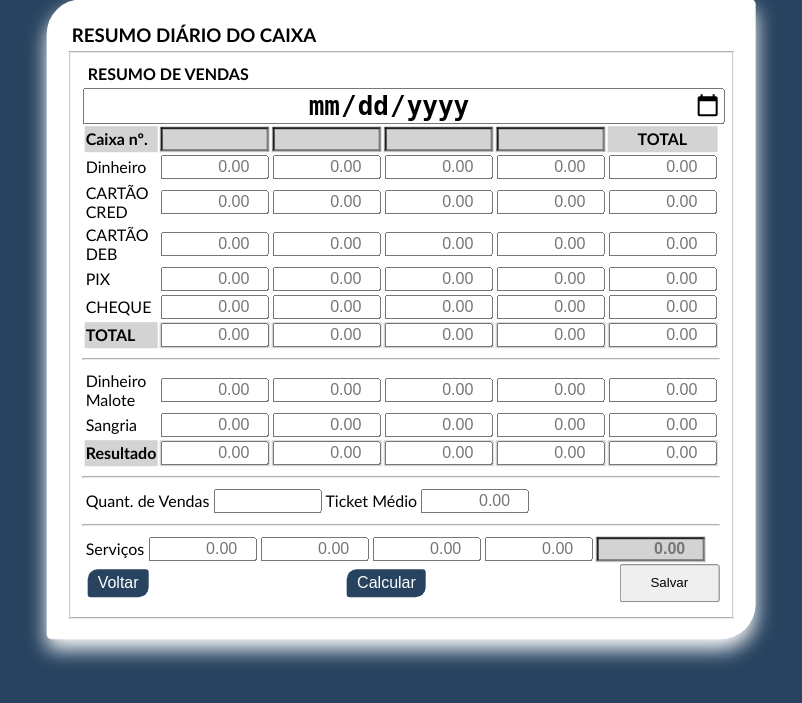
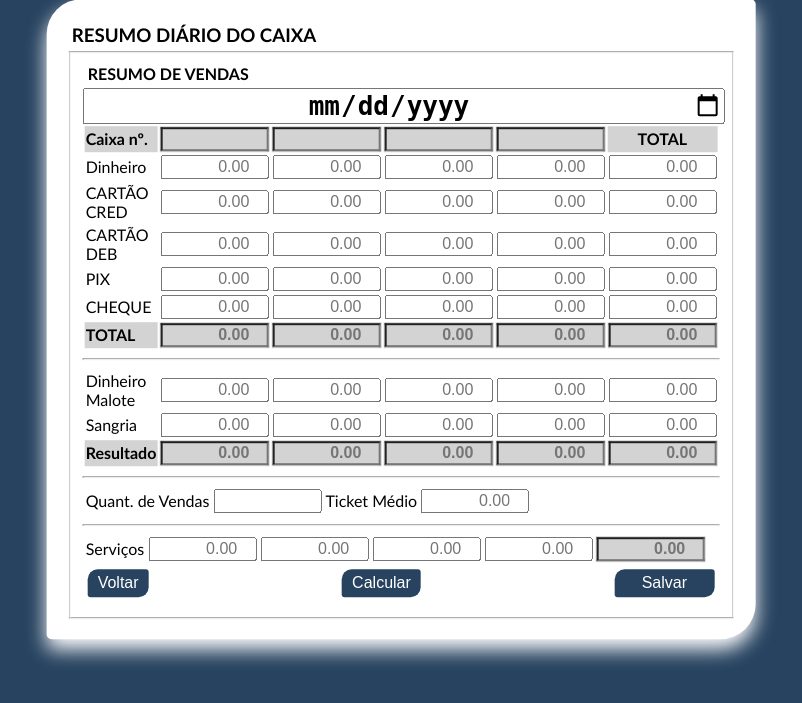
Before and after one commit to kaduoliveira/resumo_caixa, a Flask app: page /novo in a window 1280 px wide. Shown: the part 81-784 px from the top of the page, without its empty margins (239-1041 px from the left). Run offline with Flask 3, Linux system fonts and the light colour scheme; the visitor is signed in with stand-in values (Sample User, id 1).

Commit message:
voltando ao padrao flask puro

```diff
--- a/helpers.py
+++ b/helpers.py
@@ -6,7 +6,7 @@ from wtforms import DateField, IntegerField, DecimalField, validators, SubmitFie
 # Definindo a classe do formulário para cada caixa de entrada
 class FormularioCaixa(FlaskForm):
     data = DateField('Data', format='%Y-%m-%d')
-    caixa1 = IntegerField('Caixa1', [validators.DataRequired()])
+    caixa1 = IntegerField('Caixa 1', [validators.DataRequired()])
     caixa2 = IntegerField('Caixa 2')
     caixa3 = IntegerField('Caixa 3')
     caixa4 = IntegerField('Caixa 4')
--- a/templates/novo.html
+++ b/templates/novo.html
@@ -20,115 +20,116 @@
     <form method="post" action="/criar" >
         <fieldset>
             <h4>RESUMO DE VENDAS</h4>
-            {{ form.data(tabindex=1, class="form-horizontal")}}
+            <input type="date" name="data" id="data" required>
             <table>
                 <tr class="caixa">
                     <td><label for="caixa1">Caixa nº.</label></td>
-                    <td>{{ form.caixa1() }}</td>
-                    <td>{{ form.caixa2() }}</td>
-                    <td>{{ form.caixa3() }}</td>
-                    <td>{{ form.caixa4() }}</td>
+                    <td><input type="number" id="caixa1" name="caixa1" required></td>
+                    <td><input type="number" id="caixa2" name="caixa2"></td>
+                    <td><input type="number" id="caixa3" name="caixa3"></td>
+                    <td><input type="number" id="caixa4" name="caixa4"></td>
                     <td style="text-align: center;">TOTAL</td>
                 </tr>
                 <tr>
                     <td><label for="dinheiro1">Dinheiro</label></td>
-                    <td>{{ form.dinheiro1(tabindex="3", step="0.01", min="0", class="coluna1", placeholder="0.00", id="dinheiro1", oninput="atualizarTotal1(); atualizarTotalDinheiro(); calcularResultado1()") }}</td>
-                    <td>{{ form.dinheiro2(tabindex="11", type="number", step="0.01", min="0", class="coluna2", placeholder="0.00", id="dinheiro2", oninput="atualizarTotal2(); atualizarTotalDinheiro(); calcularResultado2()") }}</td>
-                    <td>{{ form.dinheiro3(tabindex="19", type="number", step="0.01", min="0", class="coluna3", placeholder="0.00", id="dinheiro3", oninput="atualizarTotal3(); atualizarTotalDinheiro(); calcularResultado3()") }}</td>
-                    <td>{{ form.dinheiro4(tabindex="27", type="number", step="0.01", min="0", class="coluna4", placeholder="0.00", id="dinheiro4", oninput="atualizarTotal4(); atualizarTotalDinheiro(); calcularResultado4()") }}</td>
-                    <td>{{ form.dinheiro_total(type="number", step="0.01", min="0", class="coluna5", placeholder="0.00", id="dinheiro_total") }}</td>
+                    <td><input type="number" step="0.01" min="0" class="coluna1" placeholder="0.00" id="dinheiro1" name="dinheiro1" oninput="atualizarTotal1(); atualizarTotalDinheiro(); calcularResultado1()"></td>
+                    <td><input type="number" step="0.01" min="0" class="coluna2" placeholder="0.00" id="dinheiro2" name="dinheiro2" oninput="atualizarTotal2(); atualizarTotalDinheiro(); calcularResultado2() "></td>
+                    <td><input type="number" step="0.01" min="0" class="coluna3" placeholder="0.00" id="dinheiro3" name="dinheiro3" oninput="atualizarTotal3(); atualizarTotalDinheiro(); calcularResultado4()"></td>
+                    <td><input type="number" step="0.01" min="0" class="coluna4" placeholder="0.00" id="dinheiro4" name="dinheiro4" oninput="atualizarTotal4(); atualizarTotalDinheiro(); calcularResultado4()"></td>
+                    <td><input type="number" step="0.01" min="0" class="coluna5" placeholder="0.00" id="dinheiro_total" name="dinheiro_total" readonly></td>
+
                 </tr>
                 <tr>
                     <td><label for="cartao_cred1">CARTÃO CRED</label></td>
-                    <td>{{ form.cartao_cred1(tabindex="4", type="number", step="0.01", min="0", class="", placeholder="0.00", id="cartao_cred1", oninput="atualizarTotal1(); atualizarTotalCartaoCred()") }} </td>
-                    <td>{{ form.cartao_cred2(tabindex="12", type="number", step="0.01", min="0", class="", placeholder="0.00", id="cartao_cred2", oninput="atualizarTotal2(); atualizarTotalCartaoCred()") }} </td>
-                    <td>{{ form.cartao_cred3(tabindex="20", type="number", step="0.01", min="0", class="", placeholder="0.00", id="cartao_cred3", oninput="atualizarTotal3(); atualizarTotalCartaoCred()") }} </td>
-                    <td>{{ form.cartao_cred4(tabindex="28", type="number", step="0.01", min="0", class="", placeholder="0.00", id="cartao_cred4", oninput="atualizarTotal4(); atualizarTotalCartaoCred()") }} </td>
-                    <td>{{ form.cartao_cred_total(type="number", step="0.01", min="0", class="", placeholder="0.00", id="cartao_cred_total") }}</td>
+                    <td><input type="number" step="0.01" min="0" class="" placeholder="0.00" id="cartao_cred1" name="cartao_cred1" oninput="atualizarTotal1(); atualizarTotalCartaoCred()"></td>
+                    <td><input type="number" step="0.01" min="0" class="" placeholder="0.00" id="cartao_cred2" name="cartao_cred2" oninput="atualizarTotal2(); atualizarTotalCartaoCred()"></td>
+                    <td><input type="number" step="0.01" min="0" class="" placeholder="0.00" id="cartao_cred3" name="cartao_cred3" oninput="atualizarTotal3(); atualizarTotalCartaoCred()"></td>
+                    <td><input type="number" step="0.01" min="0" class="" placeholder="0.00"id="cartao_cred4" name="cartao_cred4" oninput="atualizarTotal4(); atualizarTotalCartaoCred()"></td>
+                    <td><input type="number" step="0.01" min="0" class="" placeholder="0.00" id="cartao_cred_total" name="cartao_cred_total" readonly></td>
                 </tr>
                 <tr>
                     <td><label for="cartao_deb1">CARTÃO DEB</label></td>
-                    <td>{{ form.cartao_deb1(tabindex="5", type="number", step="0.01", min="0", class="form-control",placeholder="0.00", id="cartao_deb1", oninput="atualizarTotal1(); atualizarTotalCartaoDeb()") }}</td>
-                    <td>{{ form.cartao_deb2(tabindex="13", type="number", step="0.01", min="0", class="form-control", placeholder="0.00", id="cartao_deb2", oninput="atualizarTotal2();  atualizarTotalCartaoDeb()") }}</td>
-                    <td>{{ form.cartao_deb3(tabindex="21", type="number", step="0.01", min="0", class="form-control", placeholder="0.00", id="cartao_deb3", oninput="atualizarTotal3();  atualizarTotalCartaoDeb()") }}</td>
-                    <td>{{ form.cartao_deb4(tabindex="29", type="number", step="0.01", min="0", class="form-control", placeholder="0.00", id="cartao_deb4", oninput="atualizarTotal4();  atualizarTotalCartaoDeb()") }}</td>
-                    <td>{{ form.cartao_deb_total(type="number", step="0.01", min="0", class="form-control", placeholder="0.00", id="cartao_deb_total") }}</td>
+                    <td><input type="number" step="0.01" min="0" class="form-control" placeholder="0.00" name="cartao_deb1" id="cartao_deb1" oninput="atualizarTotal1(); atualizarTotalCartaoDeb()"></td>
+                    <td><input type="number" step="0.01" min="0" class="form-control" placeholder="0.00" name="cartao_deb2" id="cartao_deb2" oninput="atualizarTotal2();  atualizarTotalCartaoDeb()"></td>
+                    <td><input type="number" step="0.01" min="0" class="form-control" placeholder="0.00" name="cartao_deb3" id="cartao_deb3" oninput="atualizarTotal3();  atualizarTotalCartaoDeb()"></td>
+                    <td><input type="number" step="0.01" min="0" class="form-control" placeholder="0.00" name="cartao_deb4" id="cartao_deb4" oninput="atualizarTotal4();  atualizarTotalCartaoDeb()"></td>
+                    <td><input type="number" step="0.01" min="0" class="form-control" placeholder="0.00" name="cartao_deb_total" id="cartao_deb_total" readonly></td>
                 </tr>
                 <tr>
                     <td><label for="pix1">PIX</label></td>
-                    <td>{{ form.pix1(tabindex="6", type="number", step="0.01", min="0", class="form-control", placeholder="0.00", id="pix1", oninput="atualizarTotal1(); atualizarTotalPix()") }}</td>
-                    <td>{{ form.pix2(tabindex="14", type="number", step="0.01", min="0", class="form-control", placeholder="0.00", id="pix2", oninput="atualizarTotal2(); atualizarTotalPix()") }}</td>
-                    <td>{{ form.pix3(tabindex="22", type="number", step="0.01", min="0", class="form-control", placeholder="0.00", id="pix3", oninput="atualizarTotal3(); atualizarTotalPix()") }}</td>
-                    <td>{{ form.pix4(tabindex="30", step="0.01", min="0", class="form-control", placeholder="0.00", id="pix4", oninput="atualizarTotal4(); atualizarTotalPix()") }}</td>
-                    <td>{{ form.pix_total(type="number", step="0.01", min="0", class="form-control", placeholder="0.00", id="pix_total") }}</td>
+                    <td><input type="number" step="0.01" min="0" class="form-control" placeholder="0.00" name="pix1" id="pix1" oninput="atualizarTotal1(); atualizarTotalPix()"></td>
+                    <td><input type="number" step="0.01" min="0" class="form-control" placeholder="0.00" name="pix2" id="pix2" oninput="atualizarTotal2(); atualizarTotalPix()"></td>
+                    <td><input type="number" step="0.01" min="0" class="form-control" placeholder="0.00" name="pix3" id="pix3" oninput="atualizarTotal3(); atualizarTotalPix()"></td>
+                    <td><input type="number" step="0.01" min="0" class="form-control" placeholder="0.00" name="pix4" id="pix4" oninput="atualizarTotal4(); atualizarTotalPix()"></td>
+                    <td><input type="number" step="0.01" min="0" class="form-control" placeholder="0.00" name="pix_total" id="pix_total" readonly></td>
                 </tr>
                 <tr>
                     <td><label for="cheque1">CHEQUE</label></td>
-                    <td>{{ form.cheque1(tabindex="7", step="0.01", min="0", class="form-control", placeholder="0.00", id="cheque1", oninput="atualizarTotal1(); atualizarTotalCheque()") }}</td>
-                    <td>{{ form.cheque2(tabindex="15", step="0.01", min="0", class="form-control", placeholder="0.00", id="cheque2", oninput="atualizarTotal2(); atualizarTotalCheque()") }}</td>
-                    <td>{{ form.cheque3(tabindex="23", step="0.01", min="0", class="form-control", placeholder="0.00", id="cheque3", oninput="atualizarTotal3(); atualizarTotalCheque()") }}</td>
-                    <td>{{ form.cheque4(tabindex="31", step="0.01", min="0", class="form-control", placeholder="0.00",  id="cheque4", oninput="atualizarTotal4(); atualizarTotalCheque()") }}</td>
-                    <td>{{ form.cheque_total(step="0.01", min="0", class="form-control", placeholder="0.00", id="cheque_total") }}</td>
+                    <td><input type="number" step="0.01" min="0" class="form-control" placeholder="0.00" name="cheque1" id="cheque1" oninput="atualizarTotal1(); atualizarTotalCheque()"></td>
+                    <td><input type="number" step="0.01" min="0" class="form-control" placeholder="0.00" name="cheque2" id="cheque2" oninput="atualizarTotal2(); atualizarTotalCheque()"></td>
+                    <td><input type="number" step="0.01" min="0" class="form-control" placeholder="0.00" name="cheque3" id="cheque3" oninput="atualizarTotal3(); atualizarTotalCheque()"></td>
+                    <td><input type="number" step="0.01" min="0" class="form-control" placeholder="0.00" name="cheque4" id="cheque4" oninput="atualizarTotal4(); atualizarTotalCheque()"></td>
+                    <td><input type="number" step="0.01" min="0" class="form-control" placeholder="0.00" name="cheque_total" id="cheque_total" readonly></td>
                 </tr>
                 <tr class="destaque">
                     <td><label class="destaque" for="total1">TOTAL</label></td>
-                    <td>{{ form.total1(step="0.01", min="0", class="form-control", placeholder="0.00", id="total1", oninput="atualizarTotalTotal()") }}</td>
-                    <td>{{ form.total2(step="0.01", min="0", class="form-control", placeholder="0.00", id="total2", oninput="atualizarTotalTotal()") }}</td>
-                    <td>{{ form.total3(step="0.01", min="0", class="form-control", placeholder="0.00", id="total3", oninput="atualizarTotalTotal()") }}</td>
-                    <td>{{ form.total4(step="0.01", min="0", class="form-control", placeholder="0.00", id="total4", oninput="atualizarTotalTotal()") }}</td>
-                    <td>{{ form.total_total(step="0.01", min="0", class="form-control", placeholder="0.00", id="total_total") }}</td>
+                    <td><input class="destaque" type="number" step="0.01" min="0" class="form-control" placeholder="0.00" name="total1" id="total1" oninput="atualizarTotalTotal()" readonly></td>
+                    <td><input class="destaque" type="number" step="0.01" min="0" class="form-control" placeholder="0.00" name="total2" id="total2" oninput="atualizarTotalTotal()" readonly></td>
+                    <td><input class="destaque" type="number" step="0.01" min="0" class="form-control" placeholder="0.00" name="total3" id="total3" oninput="atualizarTotalTotal()" readonly></td>
+                    <td><input class="destaque" type="number" step="0.01" min="0" class="form-control" placeholder="0.00" name="total4" id="total4" oninput="atualizarTotalTotal()" readonly></td>
+                    <td><input class="destaque" type="number" step="0.01" min="0" class="form-control" placeholder="0.00" name="total_total" id="total_total" readonly required></td>
                 </tr>
             </table>
             <hr>
             <table>
                 <tr>
                     <td><label for="malote1">Dinheiro Malote</label></td>
-                    <td>{{ form.malote1(tabindex="8", step="0.01", min="0", class="form-control", placeholder="0.00", id="malote1", oninput="atualizarTotalMalotes(); calcularResultado1()") }}</td>
-                    <td>{{ form.malote2(tabindex="16", step="0.01", min="0", class="form-control", placeholder="0.00", id="malote2", oninput="atualizarTotalMalotes(); calcularResultado2()") }}</td>
-                    <td>{{ form.malote3(tabindex="24", step="0.01", min="0", class="form-control", placeholder="0.00", id="malote3", oninput="atualizarTotalMalotes(); calcularResultado3()") }}</td>
-                    <td>{{ form.malote4(tabindex="32", step="0.01", min="0", class="form-control", placeholder="0.00", id="malote4", oninput="atualizarTotalMalotes(); calcularResultado4()") }}</td>
-                    <td>{{ form.malote_total(step="0.01", min="0", class="form-control", placeholder="0.00", id="malote_total") }}</td>
+                    <td><input type="number" step="0.01" min="0" class="form-control" placeholder="0.00" name="malote1" id="malote1" oninput="atualizarTotalMalotes(); calcularResultado1()"></td>
+                    <td><input type="number" step="0.01" min="0" class="form-control" placeholder="0.00" name="malote2" id="malote2" oninput="atualizarTotalMalotes(); calcularResultado2() "></td>
+                    <td><input type="number" step="0.01" min="0" class="form-control" placeholder="0.00" name="malote3" id="malote3" oninput="atualizarTotalMalotes(); calcularResultado3()"></td>
+                    <td><input type="number" step="0.01" min="0" class="form-control" placeholder="0.00" name="malote4" id="malote4" oninput="atualizarTotalMalotes(); calcularResultado4()"></td>
+                    <td><input type="number" step="0.01" min="0" class="form-control" placeholder="0.00" name="malote_total" id="malote_total" readonly></td>
                 </tr>
                 <tr class="sangria">
                     <td><label for="sangria1">Sangria</label></td>
-                    <td>{{ form.sangria1(tabindex="9", step="0.01", min="0", class="form-control", placeholder="0.00", id="sangria1", oninput="atualizarTotalSangria(); calcularResultado1()") }}</td>
-                    <td>{{ form.sangria2(tabindex="17", step="0.01", min="0", class="form-control", placeholder="0.00", id="sangria2", oninput="atualizarTotalSangria(); calcularResultado2()") }}</td>
-                    <td>{{ form.sangria3(tabindex="25", step="0.01", min="0", class="form-control", placeholder="0.00", id="sangria3", oninput="atualizarTotalSangria(); calcularResultado3()") }}</td>
-                    <td>{{ form.sangria4(tabindex="33", step="0.01", min="0", class="form-control", placeholder="0.00", id="sangria4", oninput="atualizarTotalSangria(); calcularResultado4()") }}</td>
-                    <td>{{ form.sangria_total(step="0.01", min="0", class="form-control", placeholder="0.00", id="sangria_total") }}</td>
+                    <td><input type="number" step="0.01" min="0" class="form-control" placeholder="0.00" name="sangria1" id="sangria1" oninput="atualizarTotalSangria(); calcularResultado1()"></td>
+                    <td><input type="number" step="0.01" min="0" class="form-control" placeholder="0.00" name="sangria2" id="sangria2" oninput="atualizarTotalSangria(); calcularResultado2() "></td>
+                    <td><input type="number" step="0.01" min="0" class="form-control" placeholder="0.00" name="sangria3" id="sangria3" oninput="atualizarTotalSangria(); calcularResultado3()"></td>
+                    <td><input type="number" step="0.01" min="0" class="form-control" placeholder="0.00" name="sangria4" id="sangria4" oninput="atualizarTotalSangria(); calcularResultado4()"></td>
+                    <td><input type="number" step="0.01" min="0" class="form-control" placeholder="0.00" name="sangria_total" id="sangria_total"></td>
                 </tr>
                 <tr class="destaque">
                     <td><label class="destaque" for="resultado1">Resultado</label></td>
-                    <td>{{ form.resultado1(step="0.01", min="0", class="form-control", placeholder="0.00", id="resultado1") }}</td>
-                    <td>{{ form.resultado2(step="0.01", min="0", class="form-control", placeholder="0.00", id="resultado2") }}</td>
-                    <td>{{ form.resultado3(step="0.01", min="0", class="form-control", placeholder="0.00", id="resultado3") }}</td>
-                    <td>{{ form.resultado4(step="0.01", min="0", class="form-control", placeholder="0.00", id="resultado4") }}</td>
-                    <td>{{ form.resultado_total(step="0.01", min="0", class="form-control", placeholder="0.00", id="resultado_total") }}</td>
+                    <td><input class="destaque" type="number" step="0.01" min="0" class="form-control" placeholder="0.00" name="resultado1" id="resultado1" readonly></td>
+                    <td><input class="destaque" type="number" step="0.01" min="0" class="form-control" placeholder="0.00" name="resultado2" id="resultado2" readonly></td>
+                    <td><input class="destaque" type="number" step="0.01" min="0" class="form-control" placeholder="0.00" name="resultado3" id="resultado3" readonly></td>
+                    <td><input class="destaque" type="number" step="0.01" min="0" class="form-control" placeholder="0.00" name="resultado4" id="resultado4" readonly></td>
+                    <td><input class="destaque" type="number" step="0.01" min="0" class="form-control" placeholder="0.00" name="resultado_total" id="resultado_total" readonly required></td>
                 </tr>
             </table>
             <hr>
             <table>
                 <td><label for="qtd_vendas">Quant. de Vendas</label></td>
-                <td>{{ form.qtd_vendas(tabindex="39", id="qtd_vendas", oninput="atualizarTicketMedio()") }}</td>
+                <td><input type="number" name="qtd_vendas" id="qtd_vendas" oninput="atualizarTicketMedio()"></td>
+
                 <td><label for="tkt_medio">Ticket Médio</label></td>
-                <td>{{ form.tkt_medio(step="0.01", min="0", class="form-control", placeholder="0.00", id="tkt_medio") }} </td>
+                <td><input type="number" step="0.01" min="0" class="form-control" placeholder="0.00" name="tkt_medio" id="tkt_medio" readonly></td>
             </table>
             <hr>
             <table>
                 <tr>
                     <td><label for="servicos1">Serviços</label></td>
-                    <td>{{ form.servicos1(tabindex="35", step="0.01", min="0", class="form-control", placeholder="0.00", id="servicos1", oninput="atualizarTotalServicos()") }}</td>
-                    <td>{{ form.servicos2(tabindex="36", step="0.01", min="0", class="form-control", placeholder="0.00", id="servicos2", oninput="atualizarTotalServicos()") }}</td>
-                    <td>{{ form.servicos3(tabindex="37", step="0.01", min="0", class="form-control", placeholder="0.00", id="servicos3", oninput="atualizarTotalServicos()") }}</td>
-                    <td>{{ form.servicos4(tabindex="38", step="0.01", min="0", class="form-control", placeholder="0.00", id="servicos4", oninput="atualizarTotalServicos()") }}</td>
-                    <td class="destaque">{{ form.servicos_total(step="0.01", min="0", class="form-control destaque", placeholder="0.00", id="servicos_total") }}</td>
+                    <td><input type="number" step="0.01" min="0" class="form-control" placeholder="0.00" name="servicos1" id="servicos1" oninput="atualizarTotalServicos()"></td>
+                    <td><input type="number" step="0.01" min="0" class="form-control" placeholder="0.00" name="servicos2" id="servicos2" oninput="atualizarTotalServicos()"></td>
+                    <td><input type="number" step="0.01" min="0" class="form-control" placeholder="0.00" name="servicos3" id="servicos3" oninput="atualizarTotalServicos()"></td>
+                    <td><input type="number" step="0.01" min="0" class="form-control" placeholder="0.00" name="servicos4" id="servicos4" oninput="atualizarTotalServicos()"></td>
+                    <td class="destaque"><input type="number" step="0.01" min="0" class="form-control destaque" placeholder="0.00" name="servicos_total" id="servicos_total"></td>
                 </tr>
             </table>
             <div style="text-align: right;">
                 <a href="{{ url_for('index') }}"><button class="voltar" type="button">Voltar</button></a>
                 <button type="button" onclick="calcular(); calcularResultadoTotal(); atualizarTotalTotal()">Calcular</button>
-                {{ form.salvar(class="salvar", onclick="calcular(); calcularResultadoTotal(); atualizarTotalTotal()") }}
-                <!-- <button class="salvar" type="submit" onclick="calcular(); calcularResultadoTotal(); atualizarTotalTotal()">Salvar</button> -->
+                <button class="salvar" type="submit">Salvar</button>
             </div>
         </fieldset>
     </form>
--- a/views.py
+++ b/views.py
@@ -40,14 +40,7 @@ def novo2():
 @app.route('/criar', methods=['POST',])
 def criar():
 
-    form = FormularioCaixa(request.form)
-
-    if not form.validate_on_submit():
-        return redirect(url_for(novo))
-
-    # Requisitando os valores do formulário usando o método POST e o método request do Flask 'puro'
-
-    data = form.data.data
+    data = request.form['data']
     print(data)
     print(type(data))
     data_comparada = Caixas.query.filter_by(data=data).first()
@@ -61,10 +54,10 @@ def criar():
         flash('Já existe um caixa salvo para essa data.')
         return redirect(url_for('index'))
 
-    caixa1 = form.caixa1.data if form.caixa1.data != '' else 0
-    caixa2 = form.caixa2.data if form.caixa2.data != '' else 0
-    caixa3 = form.caixa3.data if form.caixa3.data != '' else 0
-    caixa4 = form.caixa4.data if form.caixa4.data != '' else 0
+    caixa1 = int(request.form['caixa1']) if request.form['caixa1'] != '' else 0
+    caixa2 = int(request.form['caixa2']) if request.form['caixa2'] != '' else 0
+    caixa3 = int(request.form['caixa3']) if request.form['caixa3'] != '' else 0
+    caixa4 = int(request.form['caixa4']) if request.form['caixa4'] != '' else 0
     print('Caixa  1: {caixa1}, 2: {caixa2}, 3: {caixa3}, 4: {caixa4}'.format(caixa1=caixa1, caixa2=caixa2, caixa3=caixa3, caixa4=caixa4))
 
     dinheiro1 = float(request.form['dinheiro1']) if request.form['dinheiro1'] != '' else 0
```
